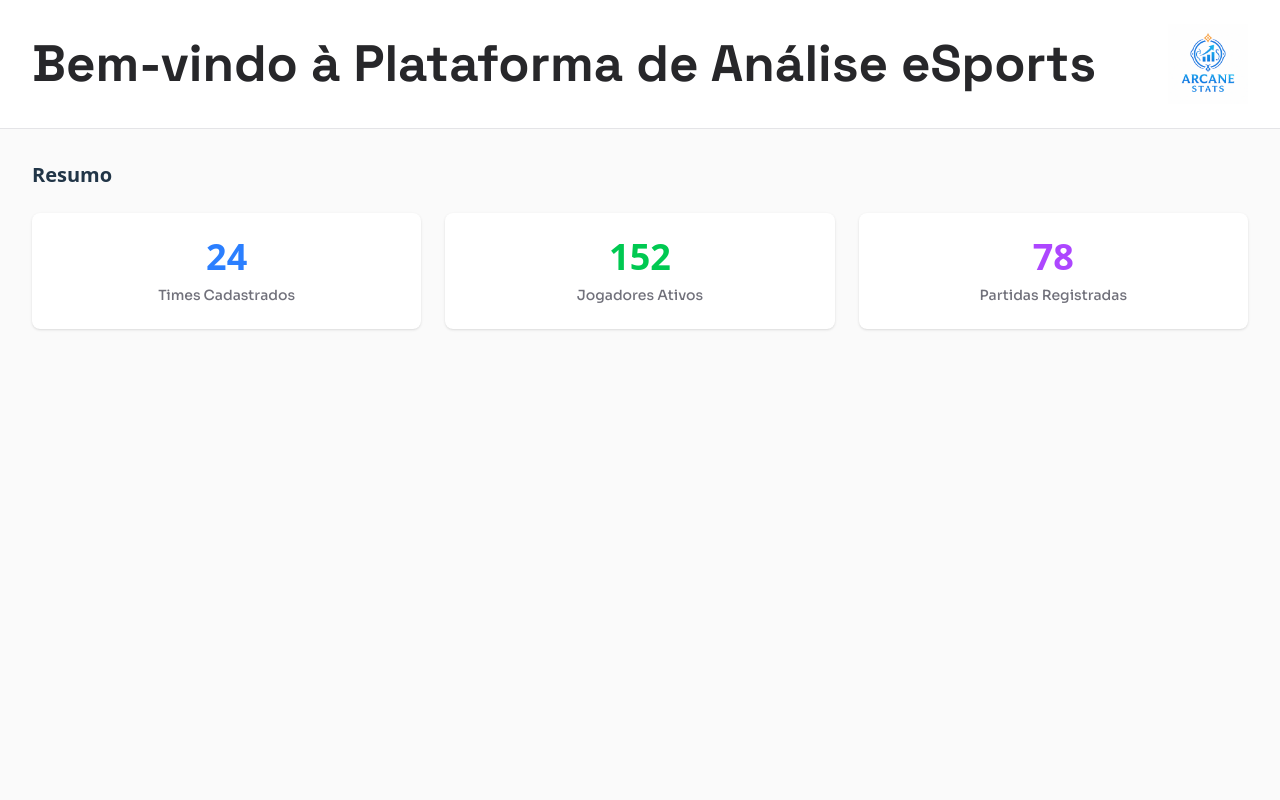
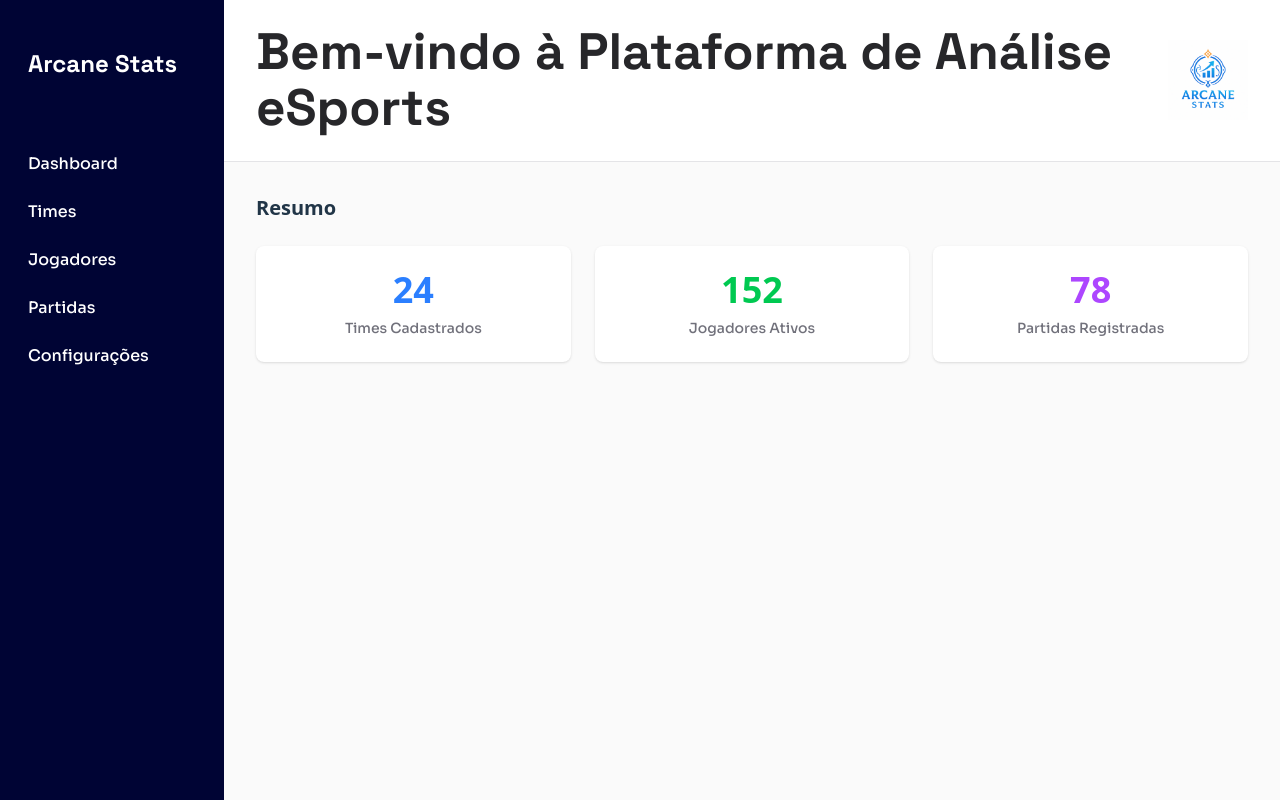
Before and after one commit to CapivaraDevv/Arcane-Stats, a React (Vite) app in the folder arcane-stats/: page / in a window 1280 px wide. Shown: the top 800 px of the page. Built offline with nearby package versions, Linux system fonts and the light colour scheme.

Commit message:
Mudanças gerais

```diff
--- a/arcane-stats/src/App.tsx
+++ b/arcane-stats/src/App.tsx
@@ -1,15 +1,19 @@
-import { useState } from 'react'
 import './App.css'
 import Home from './pages/Home'
 import Header from './pages/Header'
+import Sidebar from './pages/Sidebar'
 
 function App() {
-  const [count, setCount] = useState(0)
 
   return (
     <>
-      <Header/>
-      <Home/>
+      <div className='flex min-h-screen'>
+        <Sidebar />
+        <div className='flex-1 flex flex-col'>
+          <Header />
+          <Home />
+        </div>
+      </div>
     </>
   )
 }
--- a/arcane-stats/src/index.css
+++ b/arcane-stats/src/index.css
@@ -28,19 +28,6 @@
   font-optical-sizing: auto;
   font-weight: 500;
   font-style: normal;
-}
-
-a {
-  font-weight: 500;
-  color: #646cff;
-  text-decoration: inherit;
-}
-a:hover {
-  color: #535bf2;
-}
-
-body {
-
 }
 
 h1 {
--- /dev/null
+++ b/arcane-stats/src/pages/Sidebar.tsx
@@ -0,0 +1,18 @@
+import React from 'react';
+
+const Sidebar = () => {
+  return (
+    <aside className="bg-[#000434] min-h-screen w-56 flex flex-col gap-4 px-4 py-8 shadow-lg">
+      <h2 className="space-grotesk-title flex text-white px-3 py-4 text-2xl font-bold mb-8">Arcane Stats</h2>
+      <nav className="sora-text text-white flex flex-col gap-2">
+        <a href="#" className="hover:bg-zinc-700 px-3 py-2 rounded transition">Dashboard</a>
+        <a href="#" className="hover:bg-zinc-700 px-3 py-2 rounded transition">Times</a>
+        <a href="#" className="hover:bg-zinc-700 px-3 py-2 rounded transition">Jogadores</a>
+        <a href="#" className="hover:bg-zinc-700 px-3 py-2 rounded transition">Partidas</a>
+        <a href="#" className="hover:bg-zinc-700 px-3 py-2 rounded transition">Configurações</a>
+      </nav>
+    </aside>
+  );
+};
+
+export default Sidebar;
```
